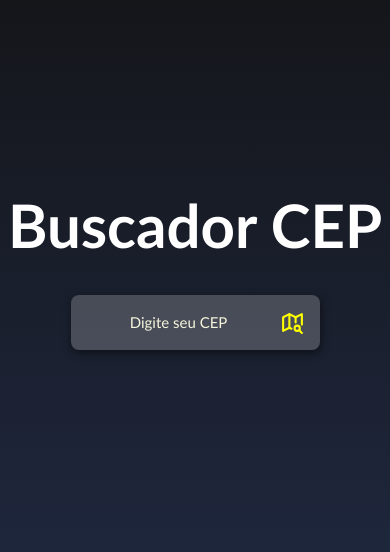
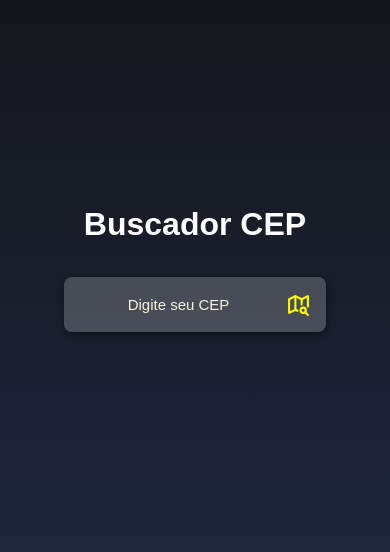
Before and after one commit to srisraeloliveira/buscador, a React (Create React App) app: page / in a window 390 px wide. Shown: the part 136-688 px from the top of the page. Built offline with nearby package versions, Linux system fonts and the light colour scheme; the HTML template or start-up script is replaced by a standard one.

Commit message:
fix: responsiveness 2

```diff
--- a/src/index.css
+++ b/src/index.css
@@ -1,6 +1,6 @@
 *{
   margin: 0;
   padding: 0;
-  font-family: Calibri, serif;
+  font-family: sans-serif;
   font-style: normal;
 }
--- a/src/styles.css
+++ b/src/styles.css
@@ -82,7 +82,7 @@
     }
 }
 
-@media (max-width:620px){
+@media (max-width:620px) and (min-width: 420px){
     .title{
         font-size: 60px;
     }
@@ -95,7 +95,7 @@
     }
 }
 
-@media (max-width: 320px){
+@media (max-width: 420px){
     h1.title{
         font-size: 2em;
     }
```
